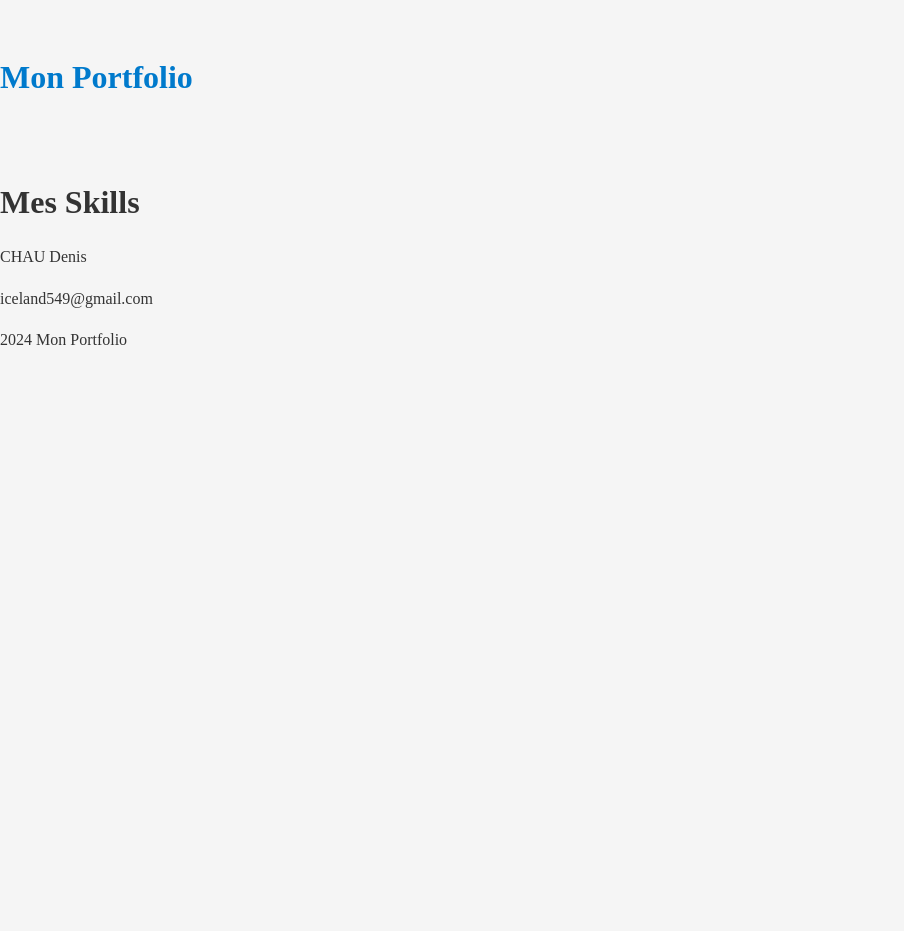
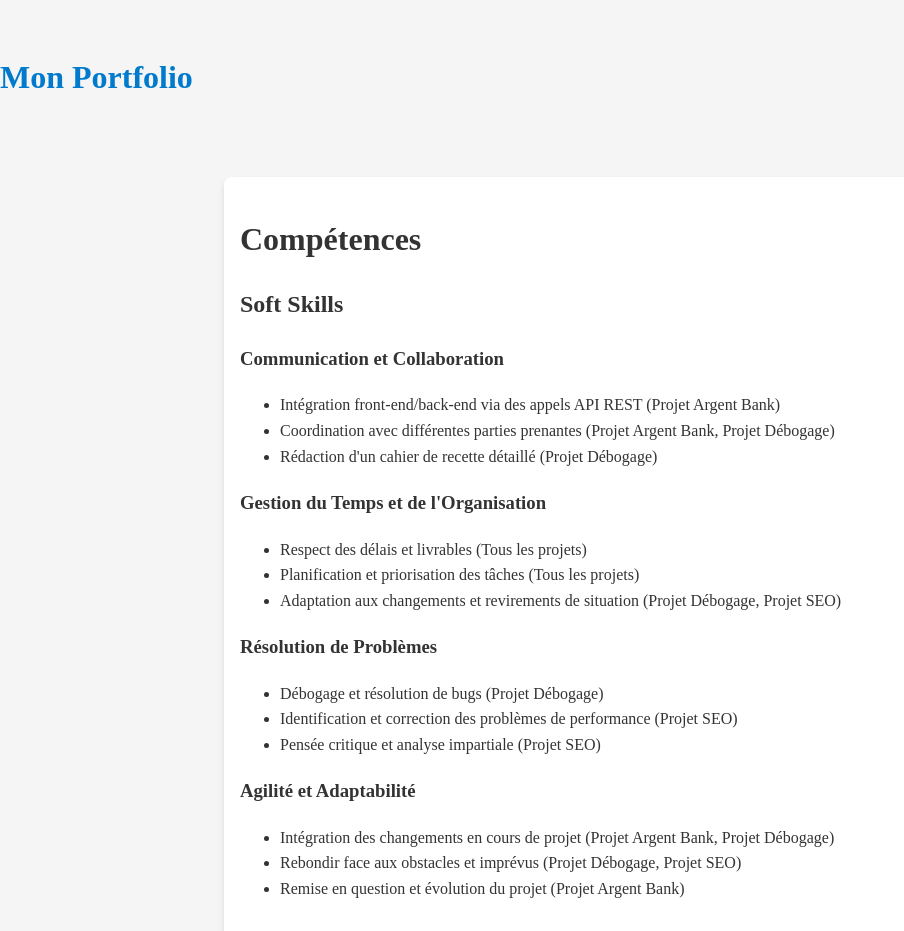
Before and after one commit to Iceland549/portfolio, a React (Vite) app in the folder mon-portfolio/: page /Skills in a window 1280 px wide. Shown: the top 931 px of the page, without its empty margins (0-904 px from the left). Before the commit the page ends 800 px from the top, so only its background shows below. Built offline with nearby package versions, Linux system fonts and the light colour scheme.

Commit message:
Add full skills to 'Skills' function

```diff
--- a/mon-portfolio/src/pages/Skills/index.jsx
+++ b/mon-portfolio/src/pages/Skills/index.jsx
@@ -1,10 +1,88 @@
 import '../../styles/main.css';
+import { Link } from 'react-router-dom';
 
 function Skills() {
     return (
-        <h1>
-            Mes Skills
-        </h1>
+        <div className='skills'>
+            <h1>Compétences</h1>
+            <article>
+                <section>
+                    <h2>Soft Skills</h2>
+                    <h3>Communication et Collaboration</h3>
+                    <ul>
+                        <li>Intégration front-end/back-end via des appels API REST (Projet Argent Bank)</li>
+                        <li>Coordination avec différentes parties prenantes (Projet Argent Bank, Projet Débogage)</li>
+                        <li>Rédaction d&apos;un cahier de recette détaillé (Projet Débogage)</li>
+                    </ul>
+
+                    <h3>Gestion du Temps et de l&apos;Organisation</h3>
+                    <ul>
+                        <li>Respect des délais et livrables (Tous les projets)</li>
+                        <li>Planification et priorisation des tâches (Tous les projets)</li>
+                        <li>Adaptation aux changements et revirements de situation (Projet Débogage, Projet SEO)</li>
+                    </ul>
+
+                    <h3>Résolution de Problèmes</h3>
+                    <ul>
+                        <li>Débogage et résolution de bugs (Projet Débogage)</li>
+                        <li>Identification et correction des problèmes de performance (Projet SEO)</li>
+                        <li>Pensée critique et analyse impartiale (Projet SEO)</li>
+                    </ul>
+
+                    <h3>Agilité et Adaptabilité</h3>
+                    <ul>
+                        <li>Intégration des changements en cours de projet (Projet Argent Bank, Projet Débogage)</li>
+                        <li>Rebondir face aux obstacles et imprévus (Projet Débogage, Projet SEO)</li>
+                        <li>Remise en question et évolution du projet (Projet Argent Bank)</li>
+                    </ul>
+                </section>
+
+                <section>
+                    <h2>Techniques Web</h2>
+                    <h3>React</h3>
+                    <ul>
+                        <li>Développement d&apos;interfaces utilisateur réactives (Projets Argent Bank, Location Immobilière)</li>
+                        <li>Gestion d&apos;état avec Redux (Projet Argent Bank)</li>
+                        <li>Routage avec React Router (Projet Location Immobilière)</li>
+                    </ul>
+
+                    <h3>Node.js &amp; Express</h3>
+                    <ul>
+                        <li>Création d&apos;API REST (Projet Argent Bank)</li>
+                        <li>Intégration front-end/back-end (Projet Argent Bank)</li>
+                        <li>Exécution de code JavaScript côté serveur (Tous les projets)</li>
+                    </ul>
+
+                    <h3>MongoDB</h3>
+                    <ul>
+                        <li>Utilisation d&apos;une base de données NoSQL (Projet Argent Bank)</li>
+                        <li>Modélisation et persistance des données (Projet Argent Bank)</li>
+                    </ul>
+
+                    <h3>Swagger</h3>
+                    <ul>
+                        <li>Documentation d&apos;API (Projet Argent Bank)</li>
+                        <li>Description des routes et actions de l&apos;API (Projet Argent Bank)</li>
+                    </ul>
+
+                    <h3>Outils de développement</h3>
+                    <ul>
+                        <li>Chrome DevTools pour le débogage (Projet Débogage)</li>
+                        <li>React Developer Tools (Projet Débogage)</li>
+                        <li>Yarn pour la gestion des packages (Projet Débogage)</li>
+                        <li>Lighthouse et Wave pour l&apos;audit de performance (Projet SEO)</li>
+                    </ul>
+                </section>
+            </article>
+            <nav>
+                <Link to={'/'}>
+                    <p>Accueil</p>
+                </Link>
+                <Link to={'/Projects'}>
+                    <p>Mes Projets</p>
+                </Link>
+            </nav>
+        </div>
     )
 }
 
```
